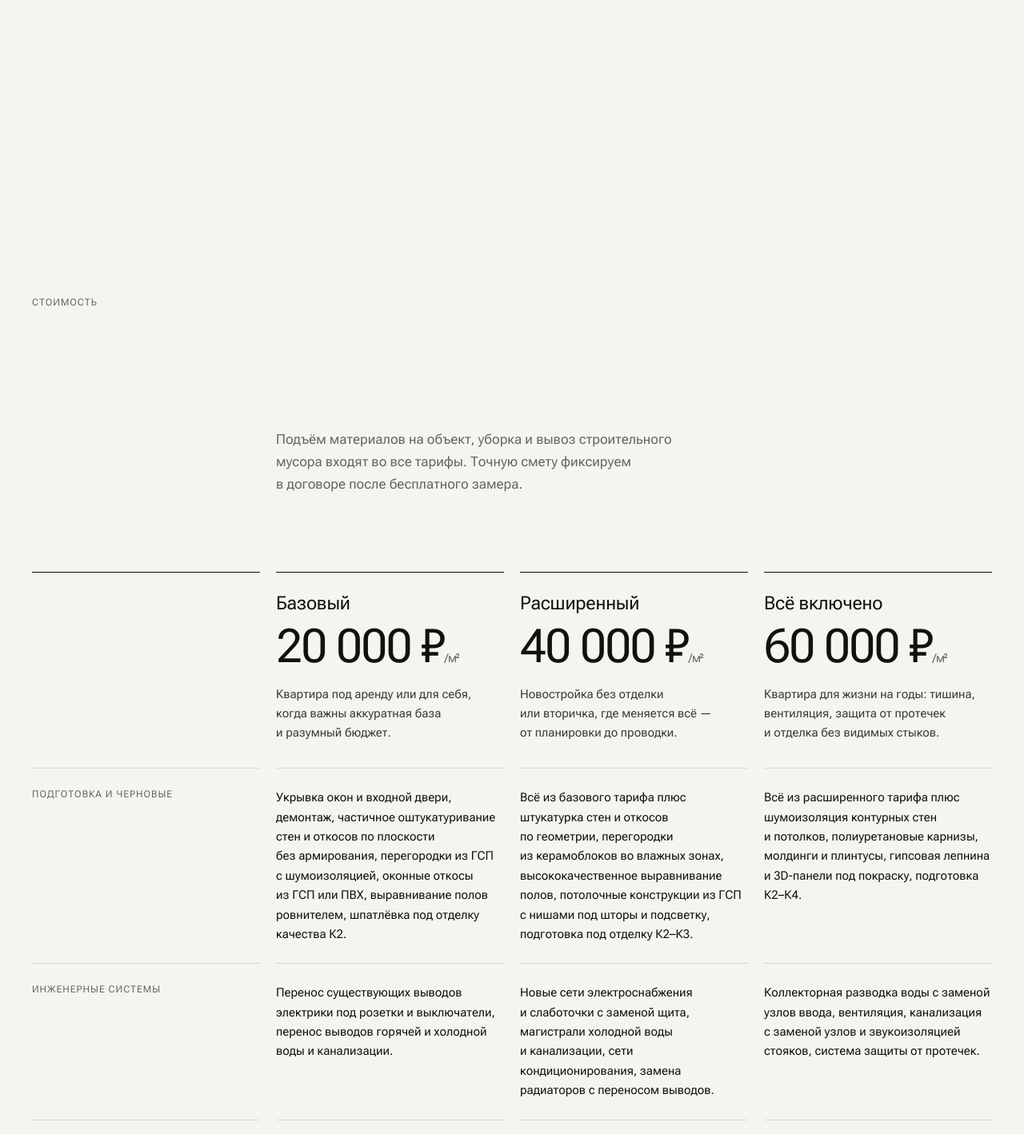
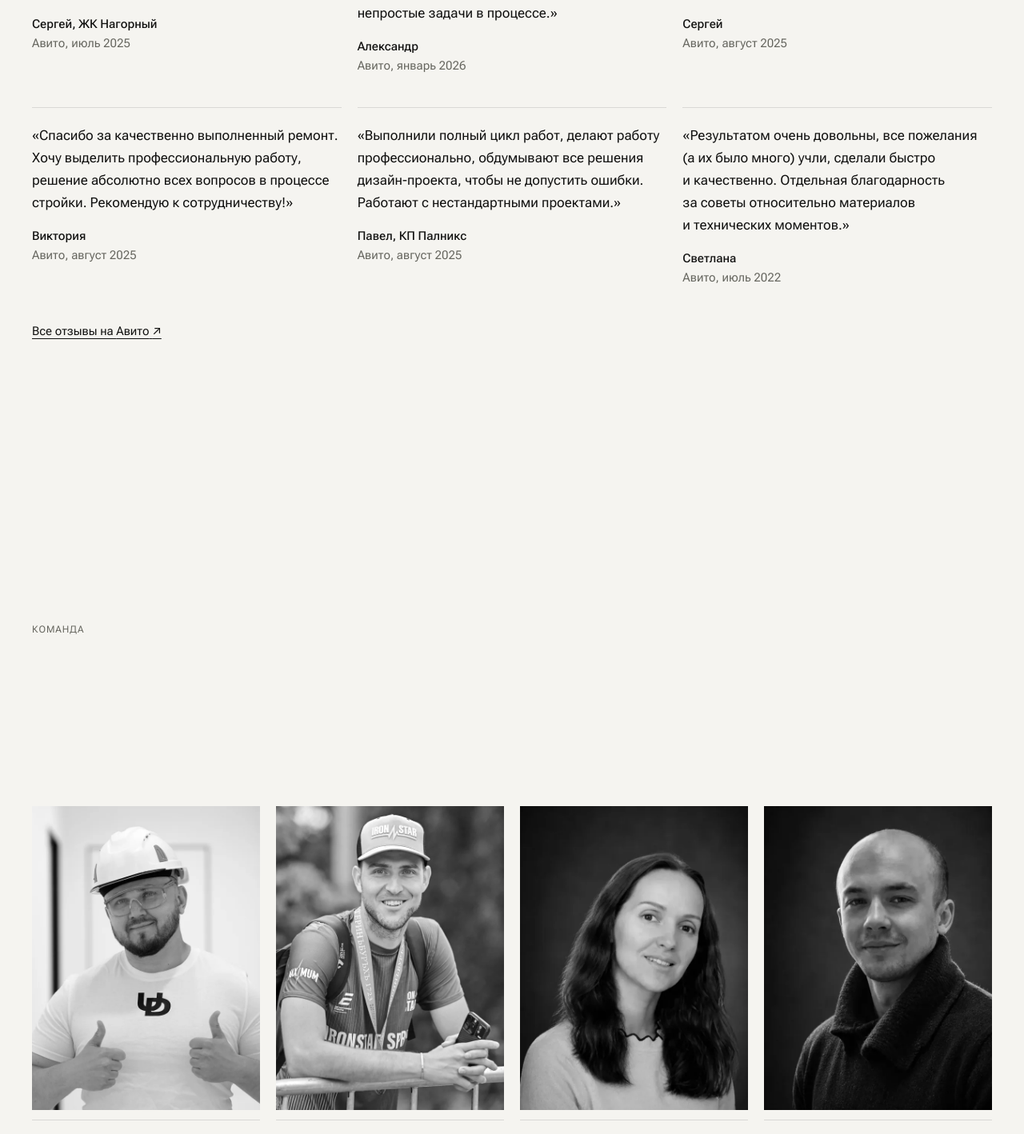
Before and after one commit to nikalimp/URALDOMA, a Next.js app: page /lp/new-build in a window 1280 px wide. Shown: the part 4623-6041 px from the top of the page at 80% size. Built offline with nearby package versions, Linux system fonts and the light colour scheme; a web font is replaced by a local one.

Commit message:
Лендинг: отзывы с Авито и команда (#44)
Claude-Session: https://claude.ai/code/session_01QsQA1AkTHTy15UdEsFNLtx

Co-authored-by: Claude <noreply@anthropic.com>

```diff
--- a/specs/05-tasks.md
+++ b/specs/05-tasks.md
@@ -133,3 +133,4 @@
 | 2026-11-12 | T69 | Обложка: H1 «Ремонт в Екатеринбурге», кнопка «Найдите свой ЖК» убрана — на обложке только заголовок, цена и шаги (решение Ника) | `npm run check` |
 | 2026-11-12 | T69 | Обложка: добавлен пролёт к кухне со сменой дня на вечер (Veo 3.1 Lite, кадры 5062 → 5061), ролик 24 с; третий шаг «А вечером — дома»; секция длиннее (400/500 svh). Телефон: «пробуждение» видео play/pause для iOS Safari, лёгкая версия 960p | `npm run check`; прокрутка в Chromium на 1440 и iPhone 13 |
 | 2026-11-14 | T66 (доработка, по просьбе Ника) | Квиз лендинга `/lp/new-build/`: на последнем шаге — ориентир стоимости работ по трём тарифам для выбранной площади (из `src/content/tariffs.ts`), подпись над формой — про замер. Причина — лучшая практика ниши: расчёт в обмен на контакт | `npm run check`; 1440/390 |
+| 2026-11-14 | T66 (доработка, по просьбе Ника) | Лендинг `/lp/new-build/`: блок «Отзывы» — 6 отзывов о ремонте с Авито (`src/content/reviews.ts`, ссылка на профиль; общий рейтинг профиля и JSON-LD отзывов не выводим), блок «Команда» — 4 человека из `team` | `npm run check`; 1440/390 |
--- a/src/app/lp/new-build/page.tsx
+++ b/src/app/lp/new-build/page.tsx
@@ -1,7 +1,8 @@
 import { site } from "@/content/site";
 import { lp, lpFaq } from "@/content/landing-new-build";
 import { caseBySlug, type Case } from "@/content/cases";
-import { home } from "@/content/home";
+import { home, team } from "@/content/home";
+import { reviews, reviewsSource } from "@/content/reviews";
 import { pic } from "@/content/photos";
 import { tariffCommon } from "@/content/tariffs";
 import { Container, Grid, Section, SectionHead, H2, btnPrimary } from "@/components/container";
@@ -90,6 +91,40 @@ export default function NewBuildLanding() {
           </Container>
         </Section>
 
+        {/* Отзывы */}
+        <Section>
+          <Container>
+            <SectionHead label="Отзывы" title={<>Что говорят <em>наши клиенты</em></>} aside={`Отзывы с ${reviewsSource.name} — после сделки по ремонту.`} />
+            <ul className="grid grid-cols-1 gap-x-gutter md:grid-cols-2 lg:grid-cols-3">
+              {reviews.map((r) => (
+                <li key={r.name + r.date} className="border-t border-border pt-5 pb-10">
+                  <blockquote className="text-body">«{r.text}»</blockquote>
+                  <p className="text-small mt-4 font-medium">{r.name}{r.object ? `, ${r.object}` : ""}</p>
+                  <p className="text-small text-muted-foreground">{reviewsSource.name}, {r.date}</p>
+                </li>
+              ))}
+            </ul>
+            <a href={reviewsSource.url} target="_blank" rel="noopener" className="text-small underline underline-offset-4">Все отзывы на {reviewsSource.name} <span aria-hidden="true">↗</span></a>
+          </Container>
+        </Section>
+
+        {/* Команда */}
+        <Section>
+          <Container>
+            <SectionHead label="Команда" title={<>Люди, которые <em>ведут ваш ремонт</em></>} />
+            <ul className="grid grid-cols-2 gap-x-5 gap-y-10 md:grid-cols-4">
+              {team.filter((t) => lp.team.includes(t.photo)).map((t) => (
+                <li key={t.photo}>
+                  {/* eslint-disable-next-line @next/next/no-img-element */}
+                  <img src={`/images/team/${t.photo}.webp`} alt={`${t.name}, ${t.role.toLowerCase()} URALDOMA`} width={600} height={900} loading="lazy" decoding="async" className="aspect-[3/4] w-full bg-secondary object-cover grayscale" />
+                  <p className="text-body mt-3 border-t border-border pt-3 font-medium">{t.name}</p>
+                  <p className="text-small text-muted-foreground">{t.role}</p>
+                </li>
+              ))}
+            </ul>
+          </Container>
+        </Section>
+
         {/* Почему с нами спокойно */}
         <Section>
           <Container>
--- a/src/content/landing-new-build.ts
+++ b/src/content/landing-new-build.ts
@@ -50,6 +50,9 @@ export const lp = {
     { title: "Комплектация и сдача", text: "Монтаж кухни и мебели по проекту, клининг и акт." },
   ],
 
+  // Команда на лендинге — фото из src/content/home.ts (team), по полю photo.
+  team: ["nikolay", "andrey", "ksenia", "emil"],
+
   cases: ["garinsky", "trinity-14", "clover-park", "radishcheva-31"],
 };
 
--- /dev/null
+++ b/src/content/reviews.ts
@@ -0,0 +1,18 @@
+// Отзывы клиентов о ремонте — из профиля URALDOMA на Авито (передал Ник 14.11.2026).
+// Берём только отзывы со сделкой «Ремонт квартир…». Общий рейтинг профиля на Авито не выводим:
+// он считается и по сделкам, не связанным с ремонтом. В JSON-LD отзывы и рейтинг не размечаем.
+export const reviewsSource = {
+  name: "Авито",
+  url: "https://www.avito.ru/brands/i8003247/all?sellerId=03c45c6cf8efe6bd777f9930071a1d6e",
+};
+
+export type Review = { name: string; date: string; text: string; object?: string };
+
+export const reviews: Review[] = [
+  { name: "Сергей", date: "июль 2025", object: "ЖК Нагорный", text: "Сделали полный цикл ремонтных работ в ЖК Нагорный. Спасибо большое Николаю за решение всех вопросов и слаженную работу. Рекомендую к сотрудничеству." },
+  { name: "Александр", date: "январь 2026", text: "Производили ремонт по проекту дизайнера из другой страны, решали все вопросы дистанционно. Показали себя в работе как грамотные специалисты. Помогли решить непростые задачи в процессе." },
+  { name: "Сергей", date: "август 2025", text: "Производился ремонт под ключ, по проекту. Выполнили работу качественно, соблюдали сроки по работам, решали все сопутствующие вопросы." },
+  { name: "Виктория", date: "август 2025", text: "Спасибо за качественно выполненный ремонт. Хочу выделить профессиональную работу, решение абсолютно всех вопросов в процессе стройки. Рекомендую к сотрудничеству!" },
+  { name: "Павел", date: "август 2025", object: "КП Палникс", text: "Выполнили полный цикл работ, делают работу профессионально, обдумывают все решения дизайн-проекта, чтобы не допустить ошибки. Работают с нестандартными проектами." },
+  { name: "Светлана", date: "июль 2022", text: "Результатом очень довольны, все пожелания (а их было много) учли, сделали быстро и качественно. Отдельная благодарность за советы относительно материалов и технических моментов." },
+];
```
